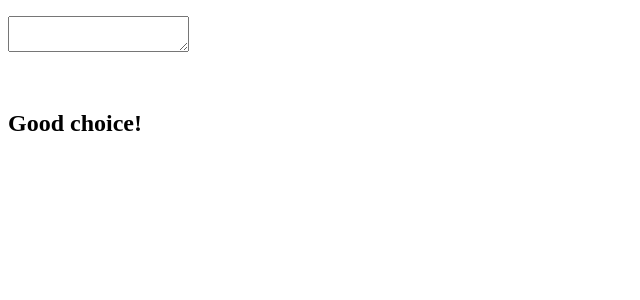
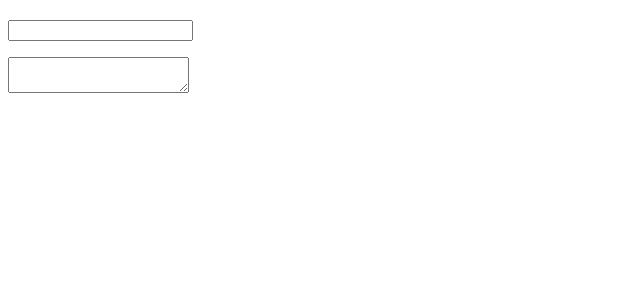
Before and after one commit to uzzal71/think-a-react-way, a React (Vite) app: page / in a window 1280 px wide. Shown: the top 300 px of the page, without its empty margins (0-640 px from the left). Built offline with nearby package versions, Linux system fonts and the light colour scheme.

Commit message:
react useState

```diff
--- a/src/App.jsx
+++ b/src/App.jsx
@@ -1,9 +1,9 @@
-import Todo from "./components/useState/Todo";
+import NewTodo from "./components/useState/NewTodo";
 
 const App = () => {
   return (
     <div>
-      <Todo/>
+      <NewTodo/>
     </div>
   );
 }
--- /dev/null
+++ b/src/components/useState/NewTodo.jsx
@@ -0,0 +1,25 @@
+import { useState } from 'react';
+
+const NewTodo = () => {
+    const [todo, setTodo] = useState({
+        title: '',
+        description: ''
+    });
+
+    const {title, description} = todo;
+
+    return (
+        <div>
+            <h2>{title}</h2>
+            <p>{description}</p>
+            <p>
+                <input type='text' name='title' onChange={(e) => setTodo({...todo, title: e.target.value})}/>
+            </p>
+            <p>
+                <textarea name='description' value={description} onChange={(e) => setTodo({...todo, description: e.target.value})}/>
+            </p>
+        </div>
+    );
+};
+
+export default NewTodo;
```
